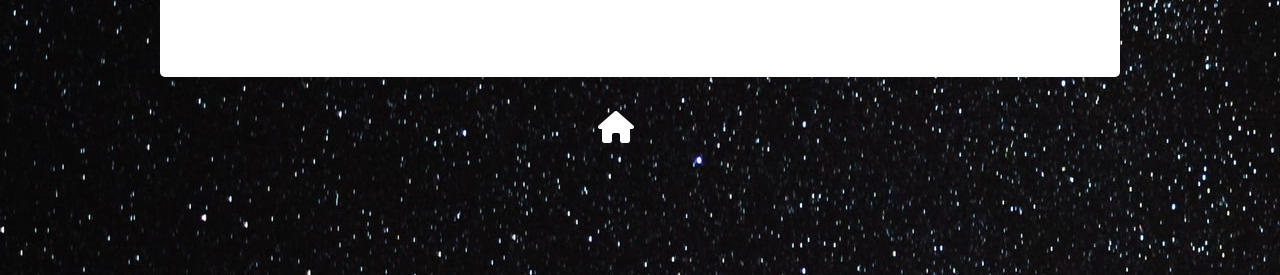
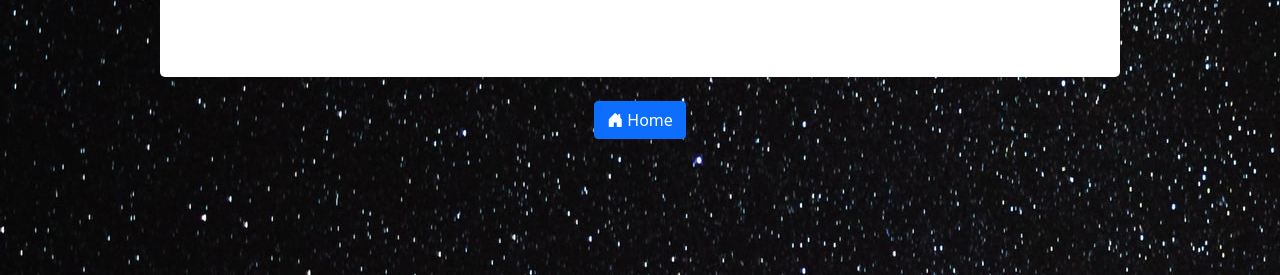
Before and after one commit to iO-Academy/2021-aug-oopTransformers, a PHP site: page /details.php?id=1 in a window 1280 px wide. Shown: the part 525-800 px from the top of the page. Run offline with PHP 8.4, Linux system fonts and the light colour scheme; data comes from the database, SQL or seed files in the repository; some libraries are stand-ins or nearby versions.

Commit message:
Finished styling (finally) and added script for return to top button

```diff
--- a/css/styles.css
+++ b/css/styles.css
@@ -16,10 +16,6 @@
 
 .row {
   --bs-gutter-x: 0;
-}
-
-.search {
-  width: 25vw;
 }
 
 /* Cards expand on mouse hover */
@@ -123,13 +119,11 @@ a:hover {
   cursor: default;
 }
 
-footer a {
-  color: #ffffff;
+.btn-back-to-top {
   position: fixed;
   bottom: 20px;
   right: 20px;
-  text-decoration: none;
-  border-radius: 5px;
+  display: none;
 }
 
 /* Media Queries */
--- a/details.php
+++ b/details.php
@@ -17,20 +17,25 @@ $transformer = new Details();
     <meta name="viewport" content="width=device-width, initial-scale=1">
     <meta name="description" content="">
     <meta http-equiv="X-UA-Compatible" content="IE=edge">
-    <title>Transformer Details</title>
+    <link rel="shortcut icon" type="image/jpg" href="assets/images/autobot-logo.png"/>
     <link href="https://cdn.jsdelivr.net/npm/bootstrap@5.0.2/dist/css/bootstrap.min.css" rel="stylesheet" integrity="sha384-EVSTQN3/azprG1Anm3QDgpJLIm9Nao0Yz1ztcQTwFspd3yD65VohhpuuCOmLASjC" crossorigin="anonymous">
     <link rel="stylesheet" href="css/styles.css">
-    <script src="https://kit.fontawesome.com/d9cf2b67c4.js" crossorigin="anonymous"></script>
+    <link rel="stylesheet" href="https://cdn.jsdelivr.net/npm/bootstrap-icons@1.7.0/font/bootstrap-icons.css">
+    <title>Transformer Details</title>
 </head>
 <body class="details-body">
-<h1 class="text-center mt-2">Transformers</h1>
-<div>
-    <div class="details-container d-flex flex-column flex-md-row justify-content-center align-items-center mx-auto">
-        <?php echo $transformer->createTransformerDetails($id); ?>
+
+    <h1 class="text-center mt-2">Transformers</h1>
+
+    <div>
+        <div class="details-container d-flex flex-column flex-md-row justify-content-center align-items-center mx-auto">
+            <?php echo $transformer->createTransformerDetails($id); ?>
+        </div>
     </div>
-</div>
-<div class="text-lg-center text-center p-lg-4 me-lg-5 mt-lg-1 mt-4">
-    <a href="index.php" class="home-button text-decoration-none"><i class="fas fa-home"></i></a>
-</div>
+
+    <footer class="d-flex justify-content-center my-4">
+        <a href="index.php" class="btn btn-primary"><i class="bi bi-house-door-fill"></i> Home</a>
+    </footer>
+
 </body>
 </html>
```
Also changed, not shown: index.php (+9 -13 lines), js/scripts.js (added, +25 -0 lines).
